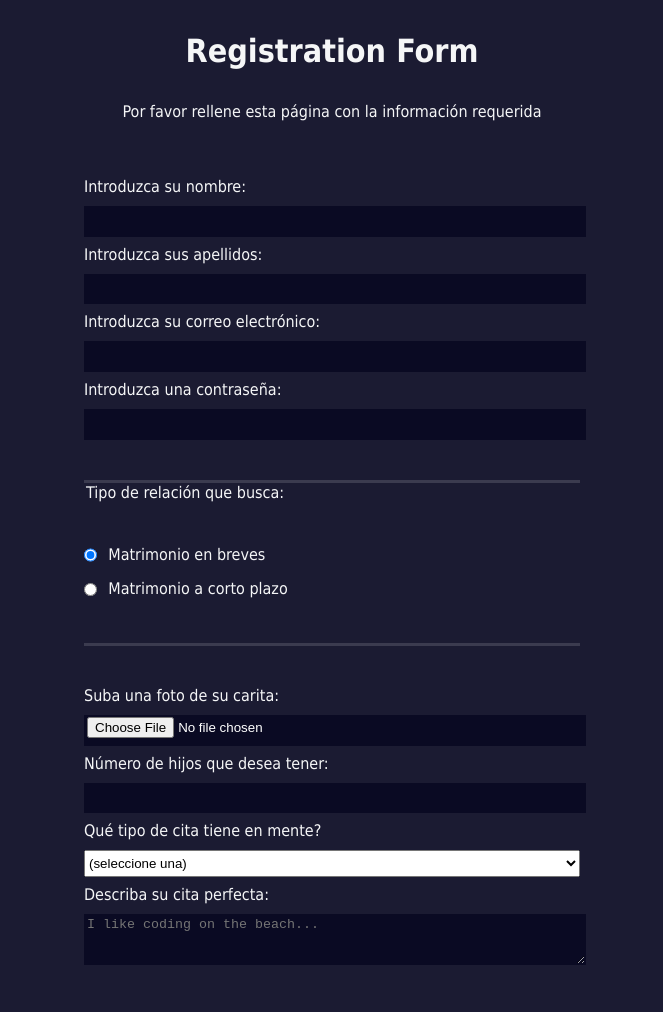
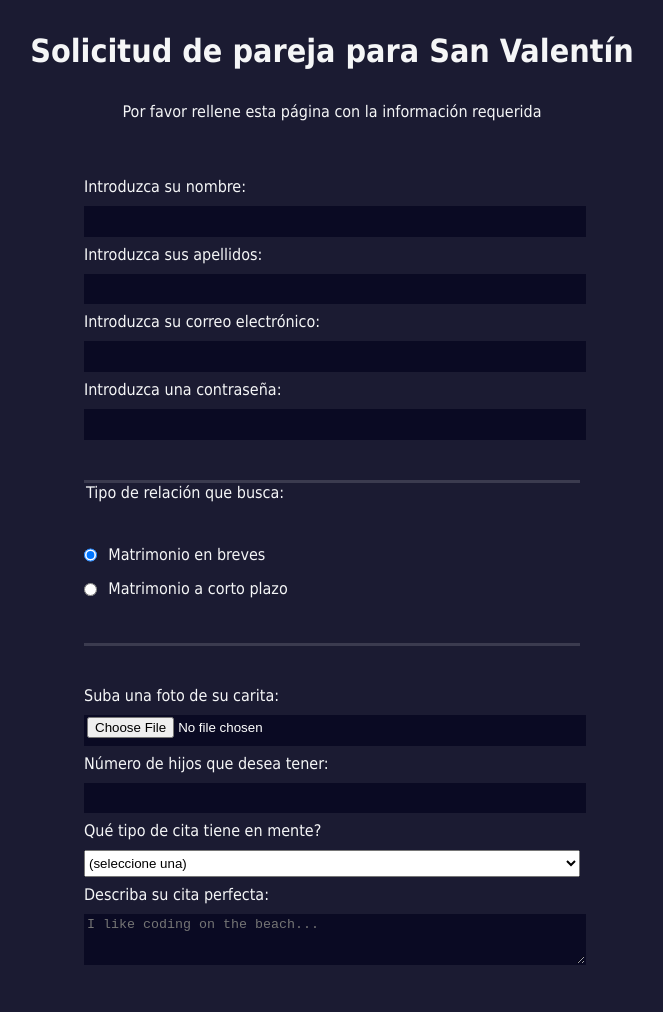
Before and after one commit to yaravilla9/SanValentin, a plain HTML site: page index.html in a window 1280 px wide. Shown: the top 1012 px of the page, without its empty margins (308-971 px from the left). Drawn offline with Linux system fonts and the light colour scheme.

Commit message:
Update index.html

```diff
--- a/index.html
+++ b/index.html
@@ -6,7 +6,7 @@
     <link rel="stylesheet" href="Registro.css" />
   </head>
   <body>
-    <h1>Registration Form</h1>
+    <h1>Solicitud de pareja para San Valentín</h1>
     <p>Por favor rellene esta página con la información requerida</p>
     <form method="post" action="mailto:yaravg99@gmail.com" enctype="text/plain">
       <fieldset>
```
